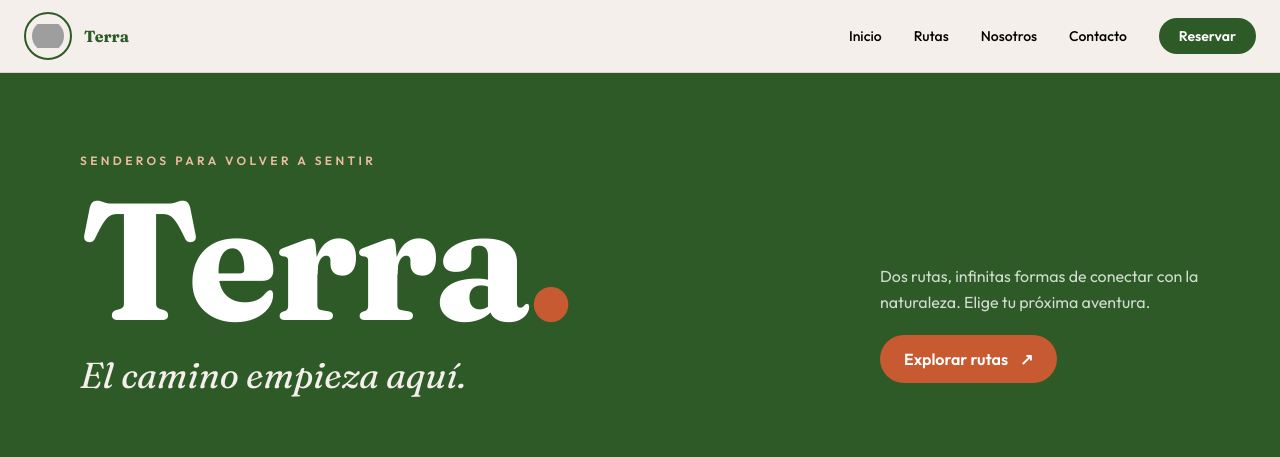
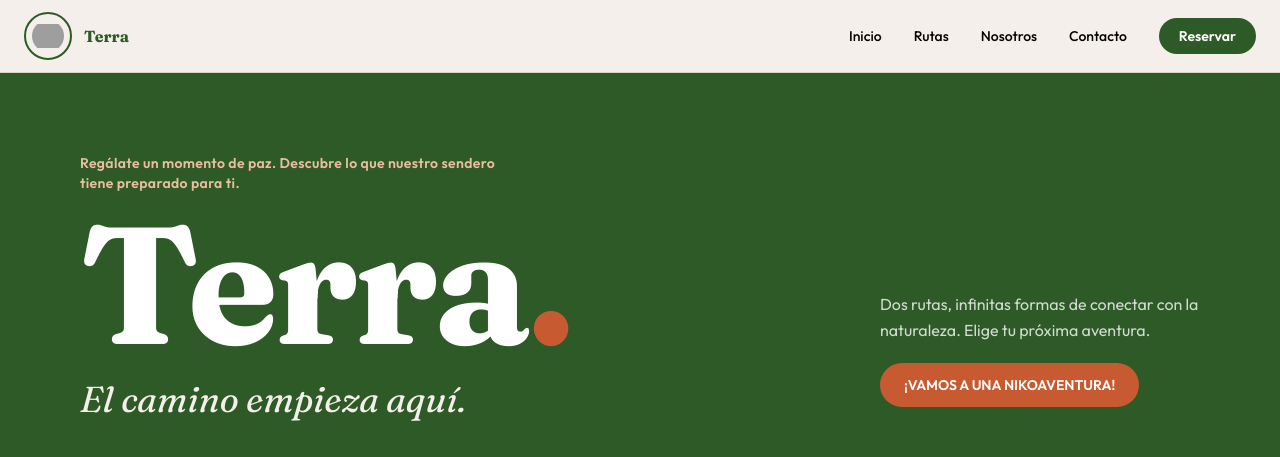
Before and after one commit to SaiuZzz/terra, a React (Vite) app: page / in a window 1280 px wide. Shown: the top 457 px of the page. Built offline with nearby package versions, Linux system fonts and the light colour scheme; grey boxes are pictures that could not be loaded; the HTML template or start-up script is replaced by a standard one.

Commit message:
prompt: 120

```diff
--- a/src/App.tsx
+++ b/src/App.tsx
@@ -264,7 +264,7 @@ export default function App() {
       <section id="inicio" className="px-6 md:px-12 lg:px-20 pt-16 md:pt-20 pb-28 md:pb-36" style={{ background: GREEN }}>
         <div className="max-w-6xl mx-auto flex flex-col md:flex-row md:items-end md:justify-between gap-8">
           <div>
-            <p className="text-xs uppercase tracking-[0.28em] font-semibold mb-4" style={{ color: '#e9bd9d' }}>Senderos para volver a sentir</p>
+            <p className="max-w-md text-sm tracking-wide font-semibold mb-4" style={{ color: '#e9bd9d' }}>Regálate un momento de paz. Descubre lo que nuestro sendero tiene preparado para ti.</p>
             <h1 className="font-display font-bold text-white leading-[0.9] tracking-tight" style={{ fontSize: 'clamp(5rem, 13vw, 11rem)' }}>Terra<span style={{ color: TERRA }}>.</span></h1>
             <p className="font-display italic text-2xl md:text-4xl mt-5" style={{ color: CREAM }}>El camino empieza aquí.</p>
           </div>
@@ -272,8 +272,8 @@ export default function App() {
             <p className="text-sm md:text-base leading-relaxed mb-5" style={{ color: 'rgba(255,255,255,0.78)' }}>
               Dos rutas, infinitas formas de conectar con la naturaleza. Elige tu próxima aventura.
             </p>
-            <a href="#rutas" className="inline-flex items-center gap-3 px-6 py-3 rounded-full font-semibold text-white transition-transform hover:-translate-y-1" style={{ background: TERRA }}>
-              Explorar rutas <span aria-hidden="true">↗</span>
+            <a href="#rutas" className="inline-flex items-center justify-center px-6 py-3 rounded-full text-sm text-center font-semibold text-white transition-transform hover:-translate-y-1" style={{ background: TERRA }}>
+              ¡VAMOS A UNA NIKOAVENTURA!
             </a>
           </div>
         </div>
```
